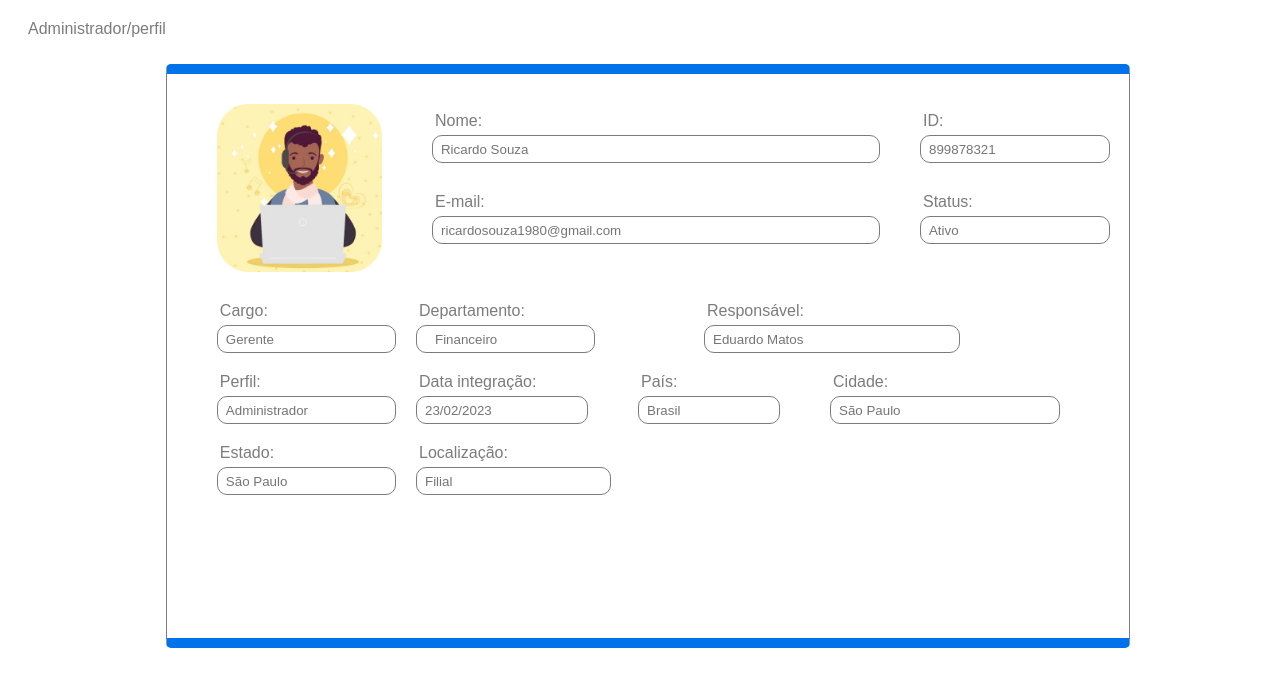
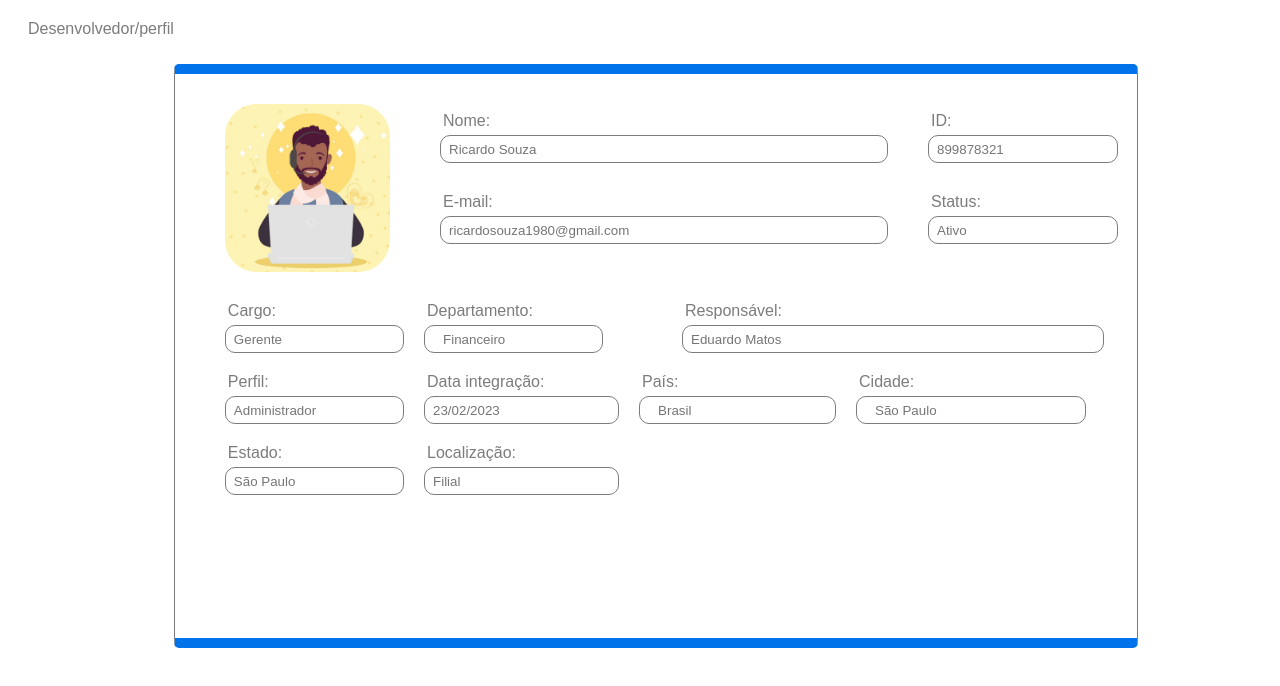
Before and after one commit to MamukaSenai/React-Mamuka, a React (Vite) app: page /perfil in a window 1280 px wide. Shown: the top 686 px of the page. Built offline with nearby package versions, Linux system fonts and the light colour scheme.

Commit message:
Finalizado Desenvolvedor_perfil

```diff
--- a/package.json
+++ b/package.json
@@ -12,7 +12,7 @@
   "dependencies": {
     "react": "^18.2.0",
     "react-dom": "^18.2.0",
-    "react-router-dom": "^6.15.0"
+    "react-router-dom": "^6.16.0"
   },
   "devDependencies": {
     "@types/react": "^18.2.15",
--- a/src/pages/Desenvolvedor/Perfil/index.tsx
+++ b/src/pages/Desenvolvedor/Perfil/index.tsx
@@ -27,7 +27,7 @@ function Perfil() {
 
     <main>
   <div className="sinalizacao">
-    <p>Administrador/perfil</p>
+    <p>Desenvolvedor/perfil</p>
   </div>
   <section className="perfil_geral configconteudo">
     <div className="conteudo_topo">
@@ -118,7 +118,7 @@ function Perfil() {
         </div>
       </div>
       <div className="input4 input_style padrao_input">
-        <div className="att x3perfil">
+        <div className="att x4perfil">
           <label className="textos" htmlFor="perfil">
             Perfil:
           </label>
@@ -130,7 +130,7 @@ function Perfil() {
             placeholder="Administrador"
           />
         </div>
-        <div className="att x3 integ">
+        <div className="att x4 integ">
           <label className="textos" htmlFor="datai">
             Data integração:
           </label>
@@ -142,7 +142,7 @@ function Perfil() {
             placeholder="23/02/2023"
           />
         </div>
-        <div className="att x3 pc">
+        <div className="att x5">
           <label className="textos" htmlFor="pais">
             País:
           </label>
@@ -154,7 +154,7 @@ function Perfil() {
             placeholder="Brasil"
           />
         </div>
-        <div className="att x3">
+        <div className="att x4">
           <label className="textos" htmlFor="cidade">
             Cidade:
           </label>
--- a/src/pages/Desenvolvedor/Perfil/style.css
+++ b/src/pages/Desenvolvedor/Perfil/style.css
@@ -275,8 +275,13 @@ att x3{
 
 .x3 {
     width: 15vw;
-    padding-left: 30px;
+    /* padding-left: 30px; */
 
+}
+
+.att x5{
+
+    margin: 64px;
 }
 
 #pais{
@@ -317,16 +322,23 @@ att x3{
 #cargo,
 #perfil,
 #datai,
-#pais,
-#cidade,
 #estado,
 #local {
     padding: 8px;
 }
 
+#cidade{
+
+}
+
+#pais{
+    /* margin-left: 64px; */
+
+}
+
 #resp{
     padding: 8px;
-    width: 20vw;
+    width: 33vw;
 }
 
 #depart{
```
Also changed, not shown: 1 other file (tests, documents, lock files or other folders).
